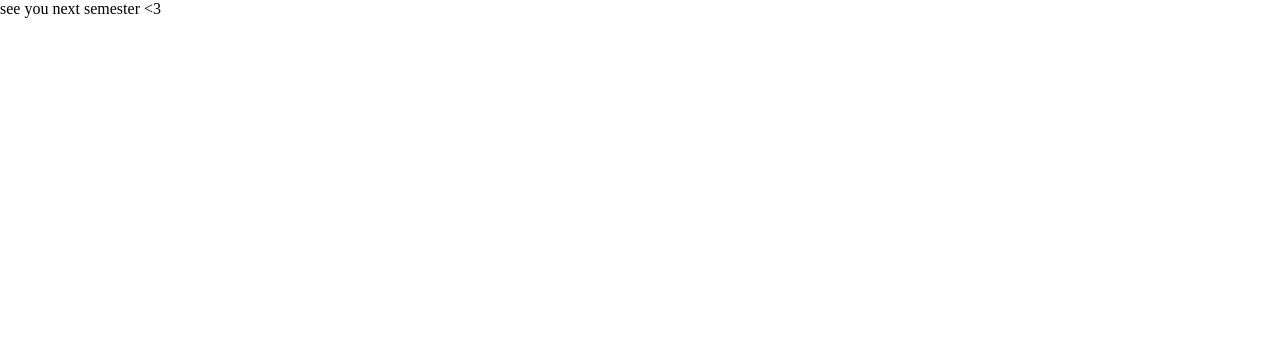
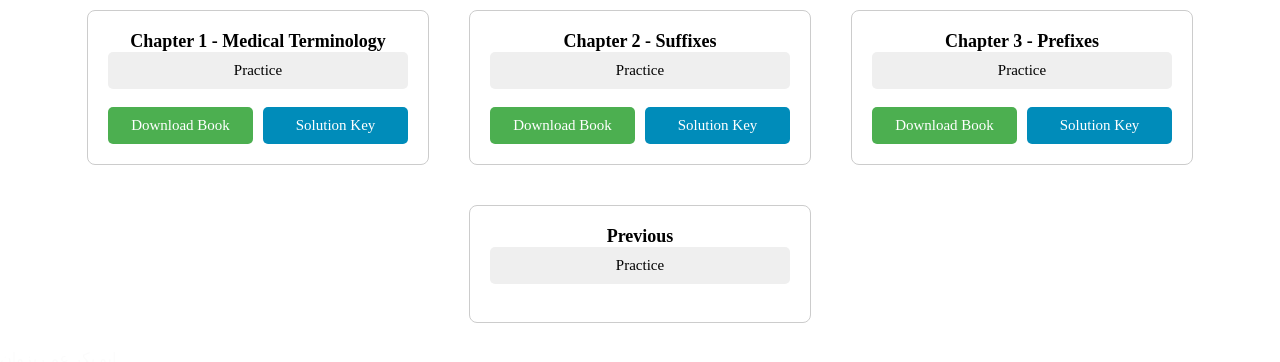
Before and after one commit to excelcodes/ems, a Next.js app: page / in a window 1280 px wide. Shown: the top 362 px of the page. Built offline with nearby package versions, Linux system fonts and the light colour scheme.

Commit message:
Update App.js

```diff
--- a/app/App.js
+++ b/app/App.js
@@ -18,10 +18,7 @@ export default function App({ children }) {
       <head>
         <meta name="viewport" content="width=device-width, initial-scale=.6" />
       </head>
-  {
-    /* <body>{children}</body> */
-  }
-    <body>see you next semester &#60;3</body>
+      <body>{children}</body>
     </html>
   )
 }
```
